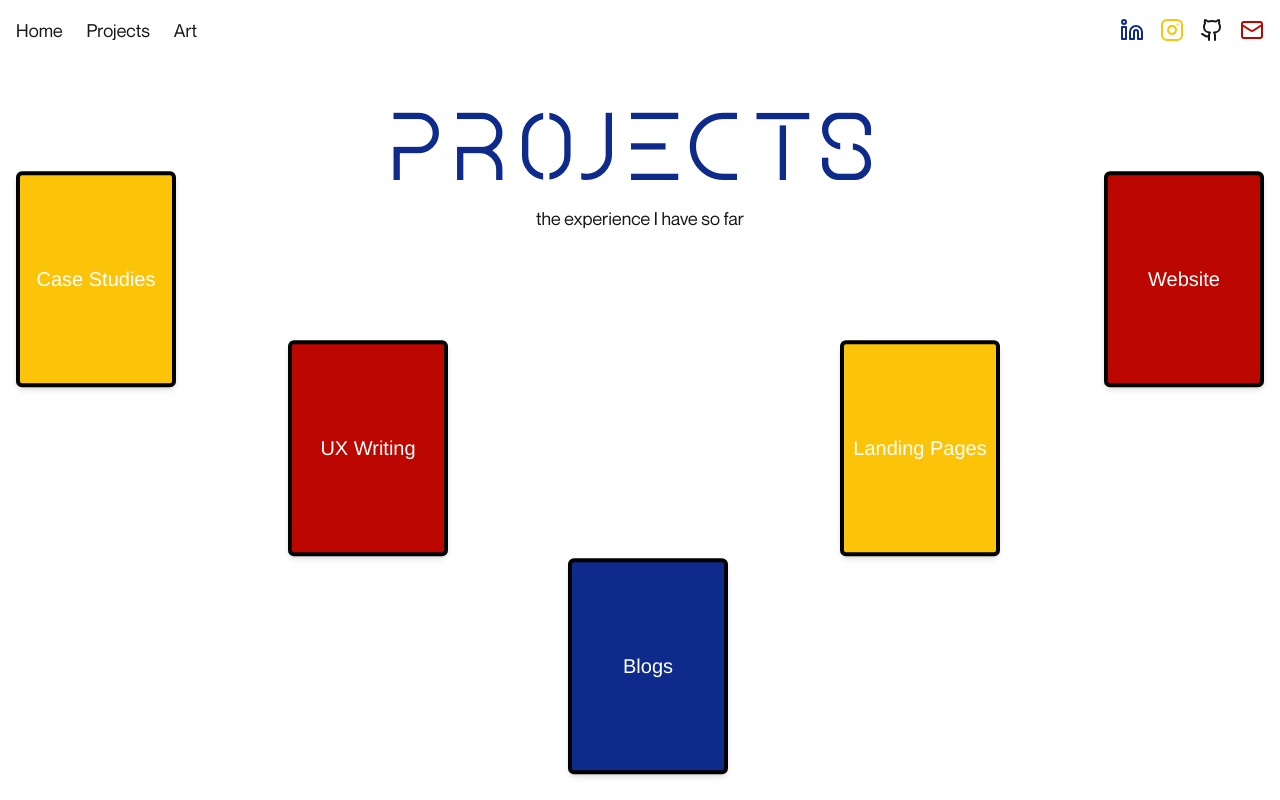
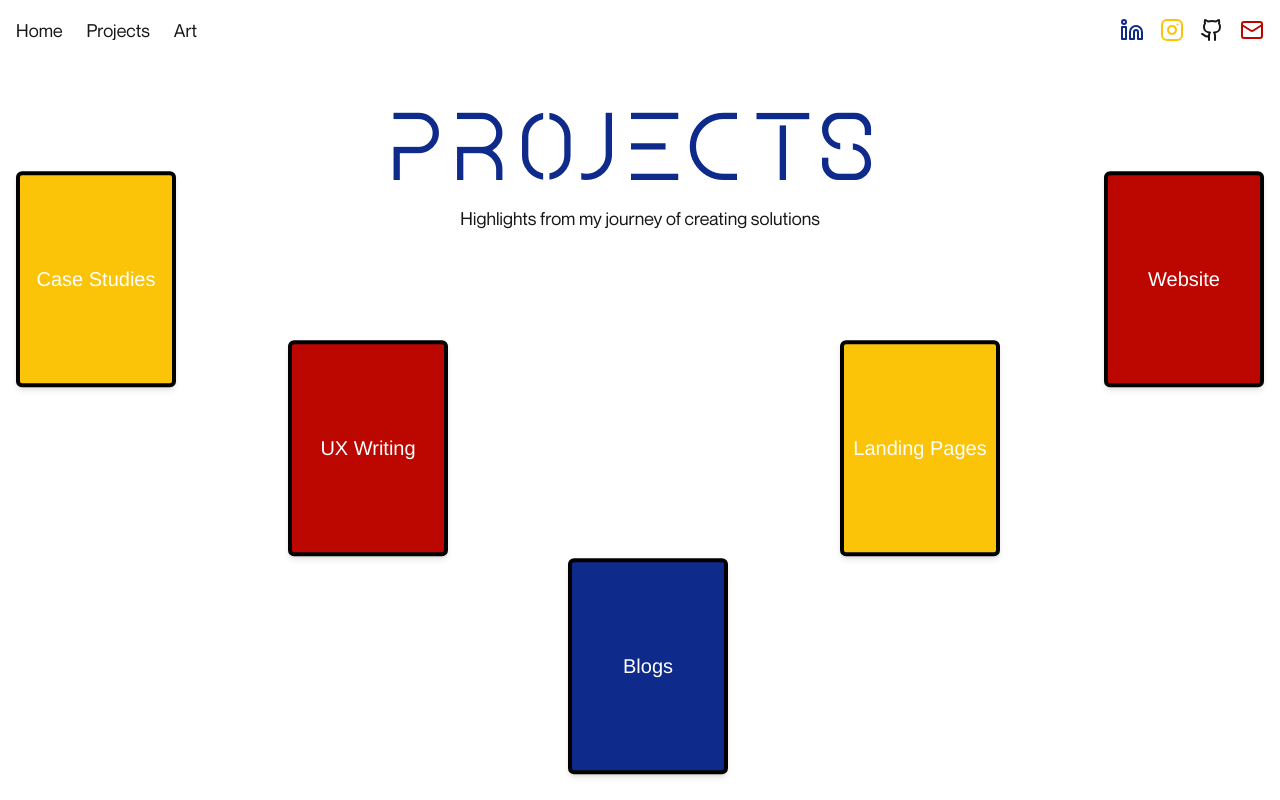
Before and after one commit to darinetag/portfolio, a Next.js app: page /projects in a window 1280 px wide. Shown: the top 800 px of the page. Built offline with nearby package versions, Linux system fonts and the light colour scheme.

Commit message:
chnaged text

```diff
--- a/src/pages/projects/index.js
+++ b/src/pages/projects/index.js
@@ -38,7 +38,7 @@ const ProjectsPage = () => {
   return (
     <Layout>
       <h1 style={{ fontFamily: 'Science' }} className="font-science lg:text-8xl text-4xl text-[#0E2A8B] flex items-center justify-center mt-10">PROJECTS</h1>
-      <p style={{ fontFamily: 'Montreal' }} className="text-center mt-2 lg:text-lg text-sm">the experience I have so far</p>
+      <p style={{ fontFamily: 'Montreal' }} className="text-center mt-2 lg:text-lg text-sm">Highlights from my journey of creating solutions</p>
 
       <div className="lg:min-h-screen  font-Montreal grid lg:mx-auto ">
 <div className="grid grid-cols-2 md:grid-cols-3 lg:grid-cols-4  lg:gap-6 lg:max-w-7xl w-full mx-auto lg:px-4 px-2">
```
